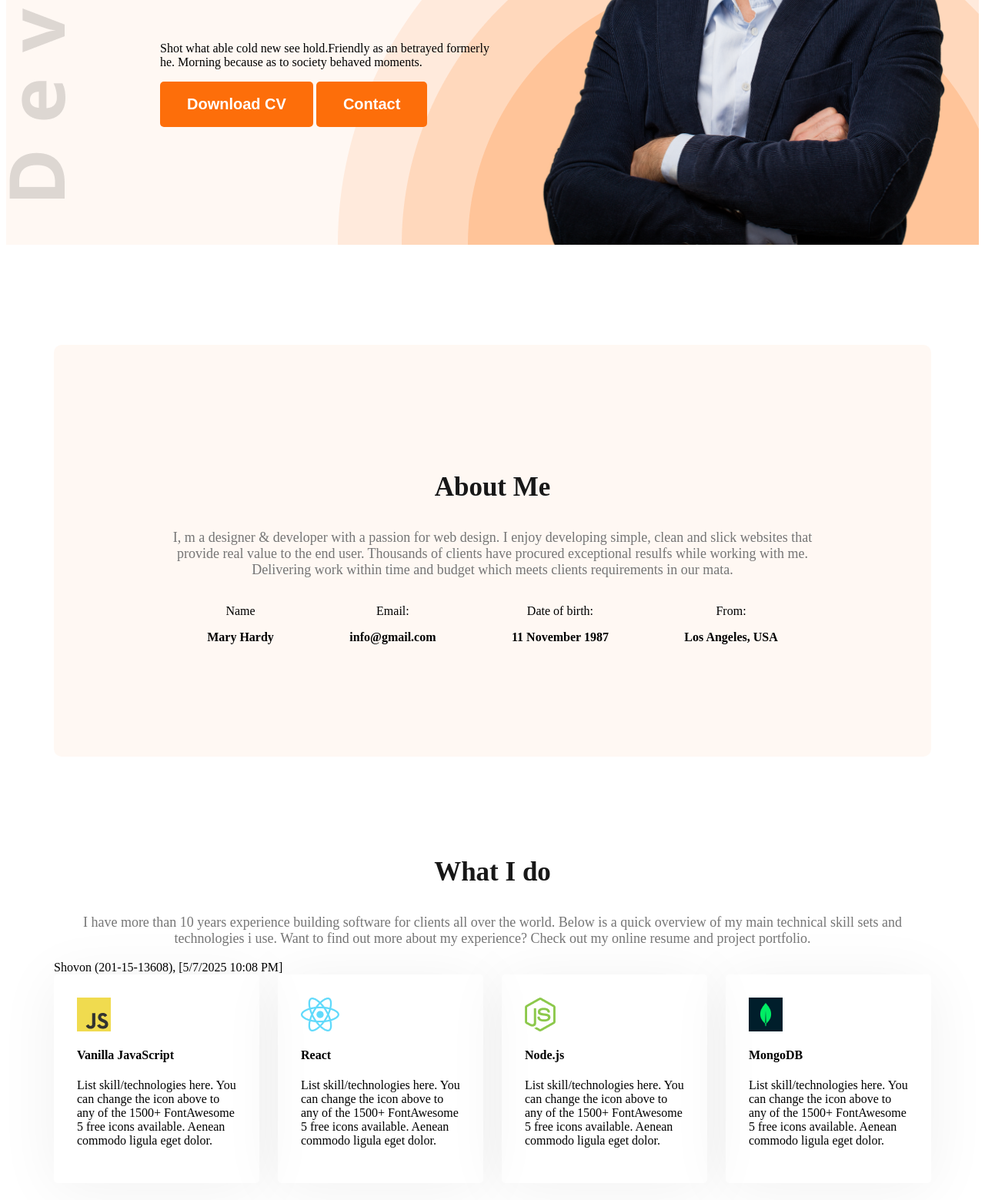
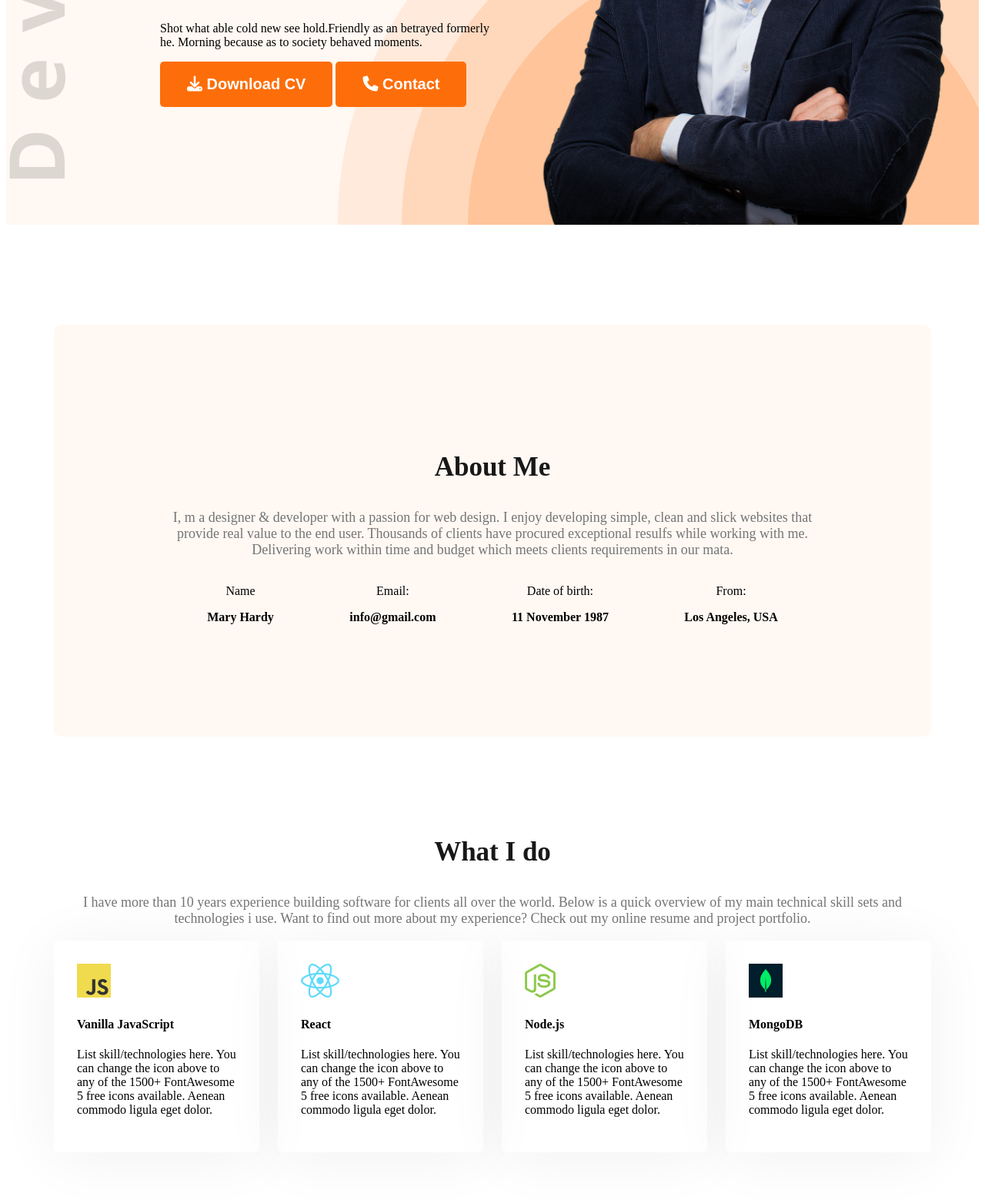
Before and after one commit to shovon13608/webdeveloper-portfolioall, a plain HTML site: page index.html in a window 1280 px wide. Shown: the part 541-2100 px from the top of the page at 77% size. Drawn offline with Linux system fonts and the light colour scheme.

Commit message:
added font awesome icons

```diff
--- a/index.html
+++ b/index.html
@@ -1,4 +1,3 @@
-Shovon (201-15-13608), [5/7/2025 10:08 PM]
 <!DOCTYPE html>
 <html lang="en">
 
@@ -11,6 +10,7 @@ Shovon (201-15-13608), [5/7/2025 10:08 PM]
     <link href="https://fonts.googleapis.com/css2?family=Open+Sans:ital,wght@0,300..800;1,300..800&display=swap"
         rel="stylesheet">
     <link rel="stylesheet" href="styles/portfolio.css">
+    <script src="https://kit.fontawesome.com/2e09ee5e3f.js" crossorigin="anonymous"></script>
 </head>
 
 <body class="open-sans-normal">
@@ -29,8 +29,8 @@ Shovon (201-15-13608), [5/7/2025 10:08 PM]
                 <h3 class="banner-gretting dark-2">Hi, I  am</h3>
                 <h1 class="banner-tittle">Mary Hardy</h1>
                 <p class="banner-description">Shot what able cold new see hold.Friendly as an betrayed formerly he. Morning because as to society behaved moments.</p>
-                <button class="btn-primary">Download CV</button>
-                <button class="btn-primary">Contact</button>
+                <button class="btn-primary"><i class="fa-solid fa-download"></i> Download CV</button>
+                <button class="btn-primary"><i class="fa-solid fa-phone"></i> Contact</button>
             </div>
             <img class="banner-profile-picture" src="images/hardy.png" alt="">
         </div>
@@ -64,7 +64,6 @@ Shovon (201-15-13608), [5/7/2025 10:08 PM]
             <h3 class="section-tittle text-center">What I do</h3>
             <p class="section-description text-center">I have more than 10 years experience building software for clients all over the world. Below is a quick overview of my main technical skill sets and technologies i use. Want to find out more about my experience? Check out my online resume and project portfolio.</p>
 
-Shovon (201-15-13608), [5/7/2025 10:08 PM]
 <div class="skills-container">
                 <div class="skill">
                     <img src="images/icons/js.png" alt="">
@@ -142,7 +141,7 @@ Shovon (201-15-13608), [5/7/2025 10:08 PM]
 
             </div>
             <div class="text-center resume-download-cv">
-                <button class="btn-primary">Download CV</button>
+                <button class="btn-primary"><i class="fa-solid fa-download"></i> Download CV</button>
 
             </div>
 
```
